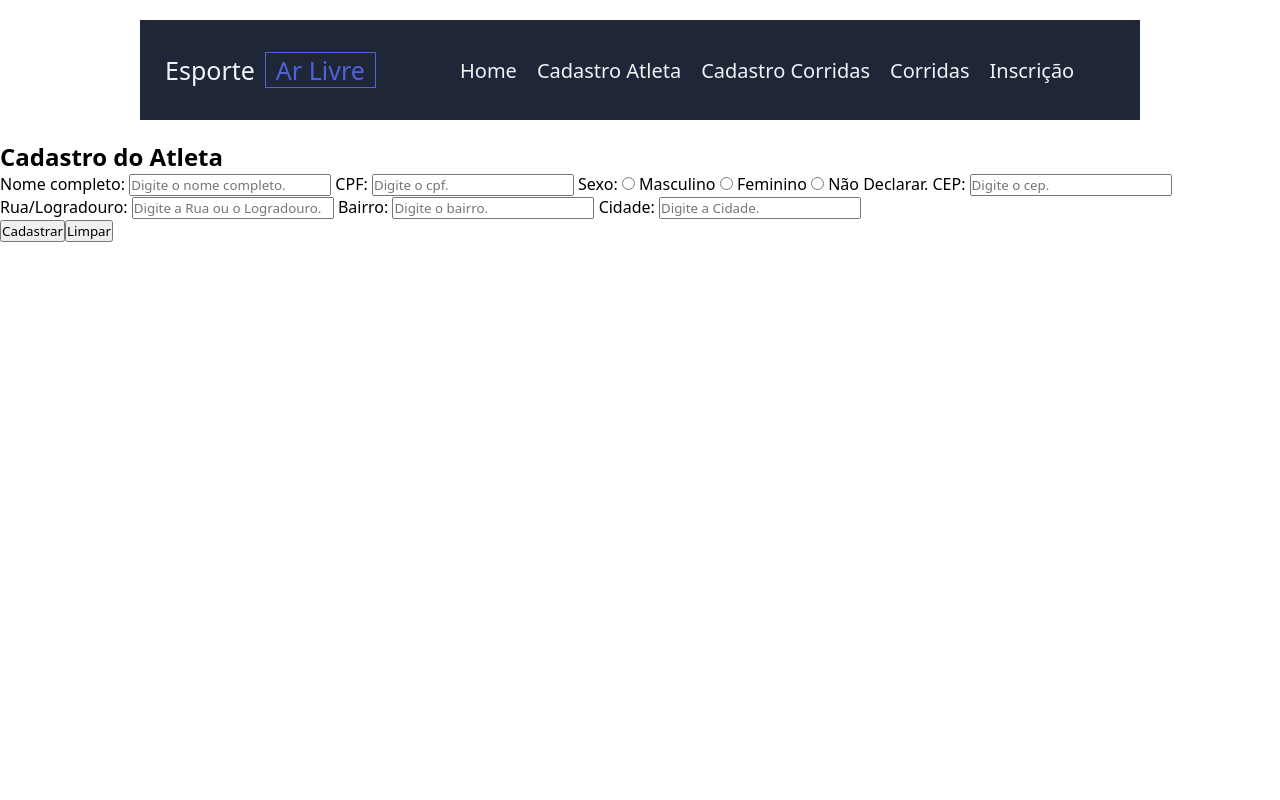
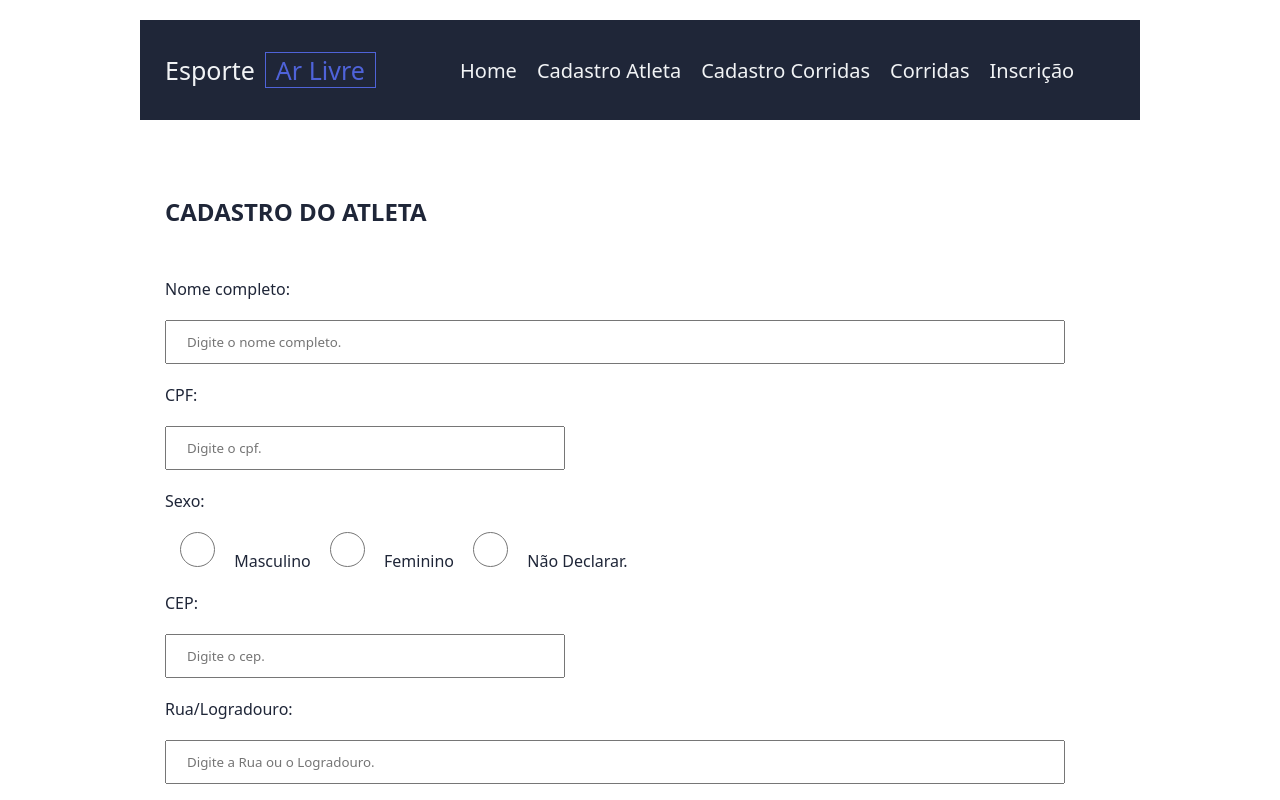
Before and after one commit to giovanavoliveira8-sketch/esportearlivre_qpr210001, an Angular app: page / in a window 1280 px wide. Shown: the top 800 px of the page. Built offline with nearby package versions, Linux system fonts and the light colour scheme.

Commit message:
Formatado o componente AtletaComponent

```diff
--- a/src/app/component/atleta-component/atleta-component.component.css
+++ b/src/app/component/atleta-component/atleta-component.component.css
@@ -0,0 +1,71 @@
+#form{
+    width: 1000px;
+    min-height: 600px;
+    margin: 20px auto;
+    padding: 25px;
+    color: var(--cor-primaria);
+}
+
+h2{
+    margin: 30px 0px;
+    text-transform: uppercase;
+}
+
+#form-atleta{
+    width: 100%;
+    min-height: 600px;
+    font-size: 20px;
+}
+
+label{
+    display: block;
+    padding: 20px 0px;
+}
+
+input{
+    height: 30px;
+    padding: 20px;
+}
+
+.input01{
+    width: 900px;
+}
+
+.input02{
+    width: 400px;
+}
+
+input[type=radio]{
+    width: 35px;
+    height: 35px;
+    margin: 0px 15px;
+}
+
+#div-btns{
+    width: 100%;
+    height: 150px;
+    margin: 25px 0px;
+    display: flex;
+    align-items: center;
+    justify-content: center;
+}
+
+button{
+    width: 100px;
+    height: 40px;
+    cursor: pointer;
+    border: none;
+    color: var(--cor01);
+    font-size: 20px;
+    letter-spacing: 5px;
+}
+
+#btnAdd{
+    background-color: var (--cor01);
+    margin-right: 20px;
+}
+
+#btnLimpar{
+    background-color: var(--botao01);
+    margin-left: 20px;
+}
```
